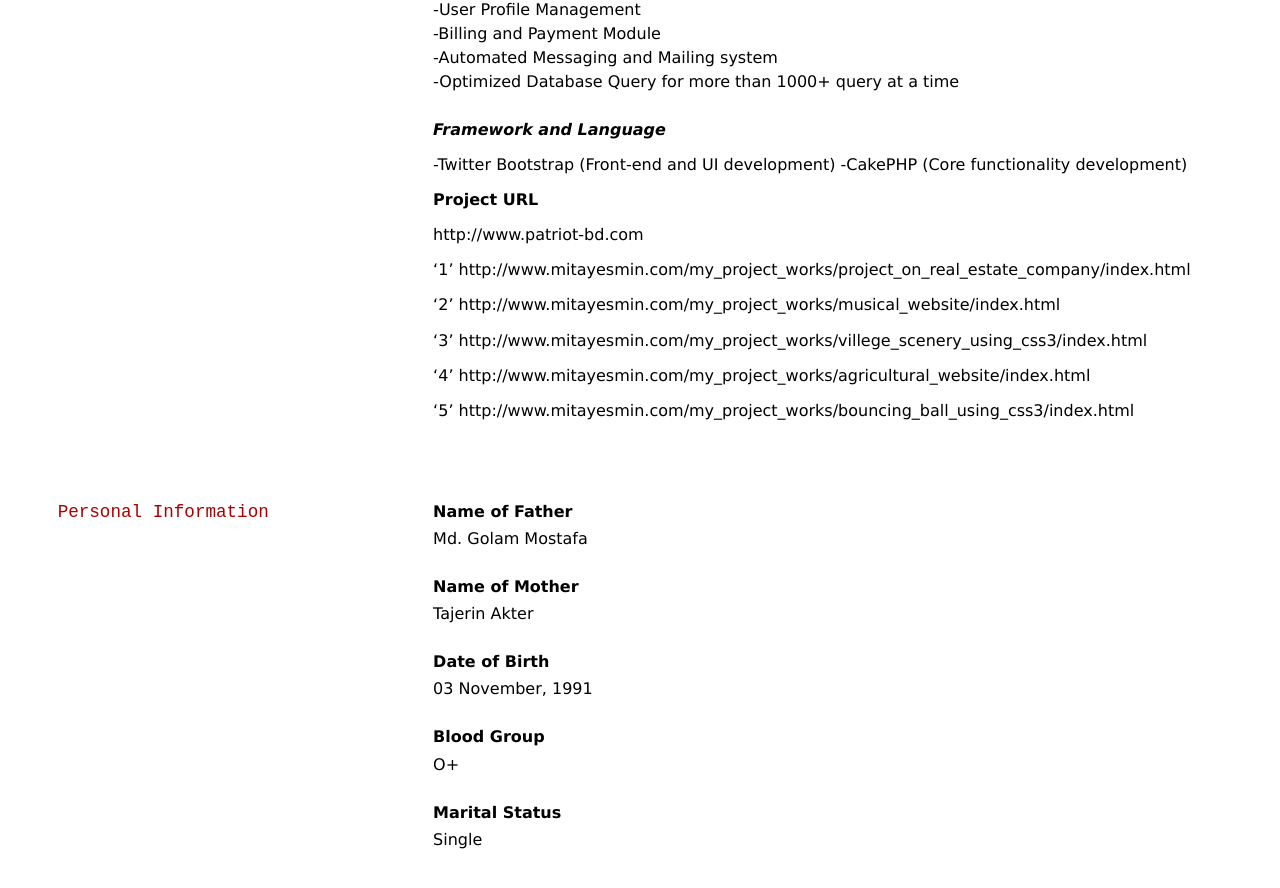
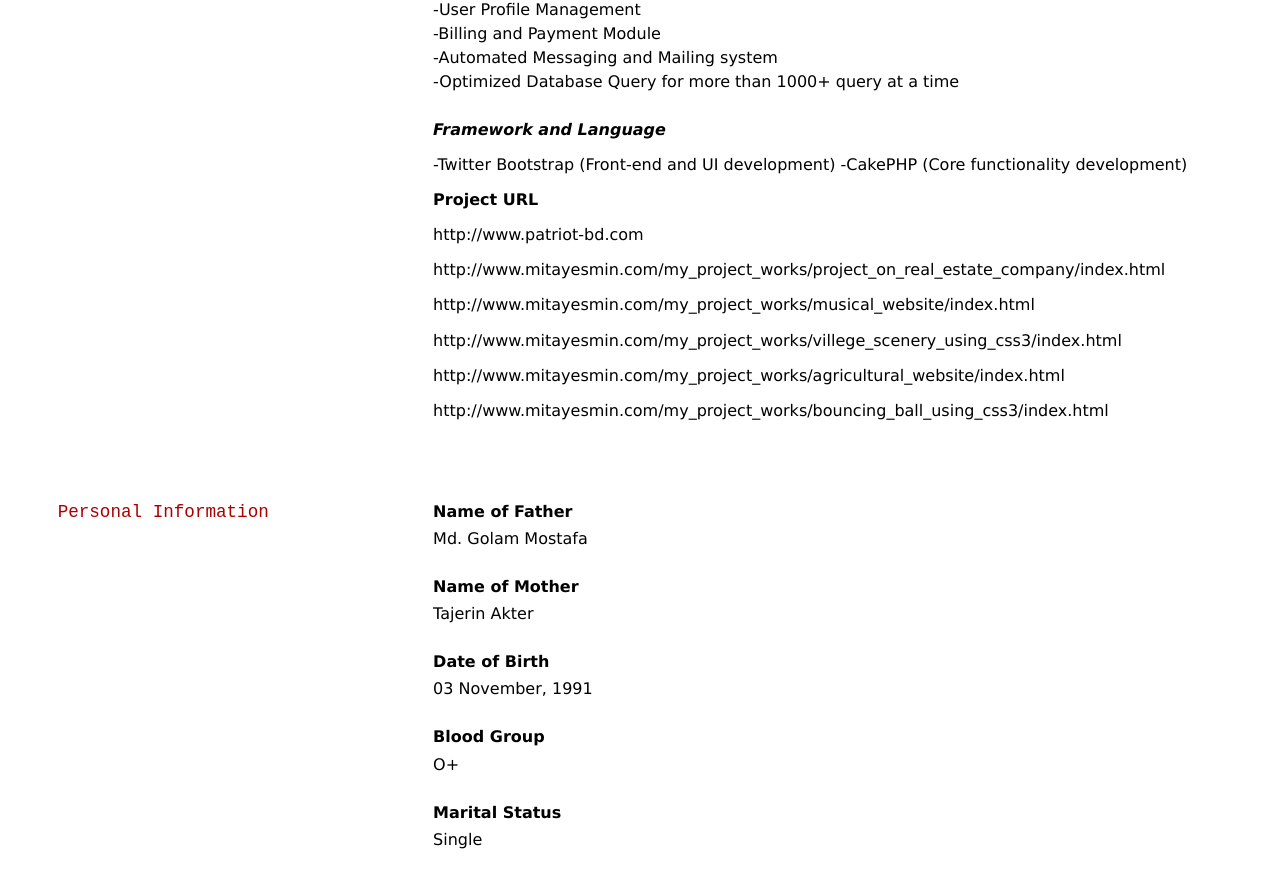
Before and after one commit to mita07/my-resume, a Jekyll site: the page built from index.md, in a window 1280 px wide and 900 px high, scrolled down 2671 px. Shown: the top 888 px of the window. Built offline with Jekyll 4.4.1, drawn with Linux system fonts in a browser that asks for light colours.

Commit message:
Update index.md

```diff
--- a/index.md
+++ b/index.md
@@ -147,15 +147,15 @@ __Project URL__
 
 http://www.patriot-bd.com
 
-'1' http://www.mitayesmin.com/my_project_works/project_on_real_estate_company/index.html
+ http://www.mitayesmin.com/my_project_works/project_on_real_estate_company/index.html
 
-'2' http://www.mitayesmin.com/my_project_works/musical_website/index.html
+ http://www.mitayesmin.com/my_project_works/musical_website/index.html
 
-'3' http://www.mitayesmin.com/my_project_works/villege_scenery_using_css3/index.html
+ http://www.mitayesmin.com/my_project_works/villege_scenery_using_css3/index.html
 
-'4' http://www.mitayesmin.com/my_project_works/agricultural_website/index.html
+ http://www.mitayesmin.com/my_project_works/agricultural_website/index.html
 
-'5' http://www.mitayesmin.com/my_project_works/bouncing_ball_using_css3/index.html
+ http://www.mitayesmin.com/my_project_works/bouncing_ball_using_css3/index.html
 
 
 
```
